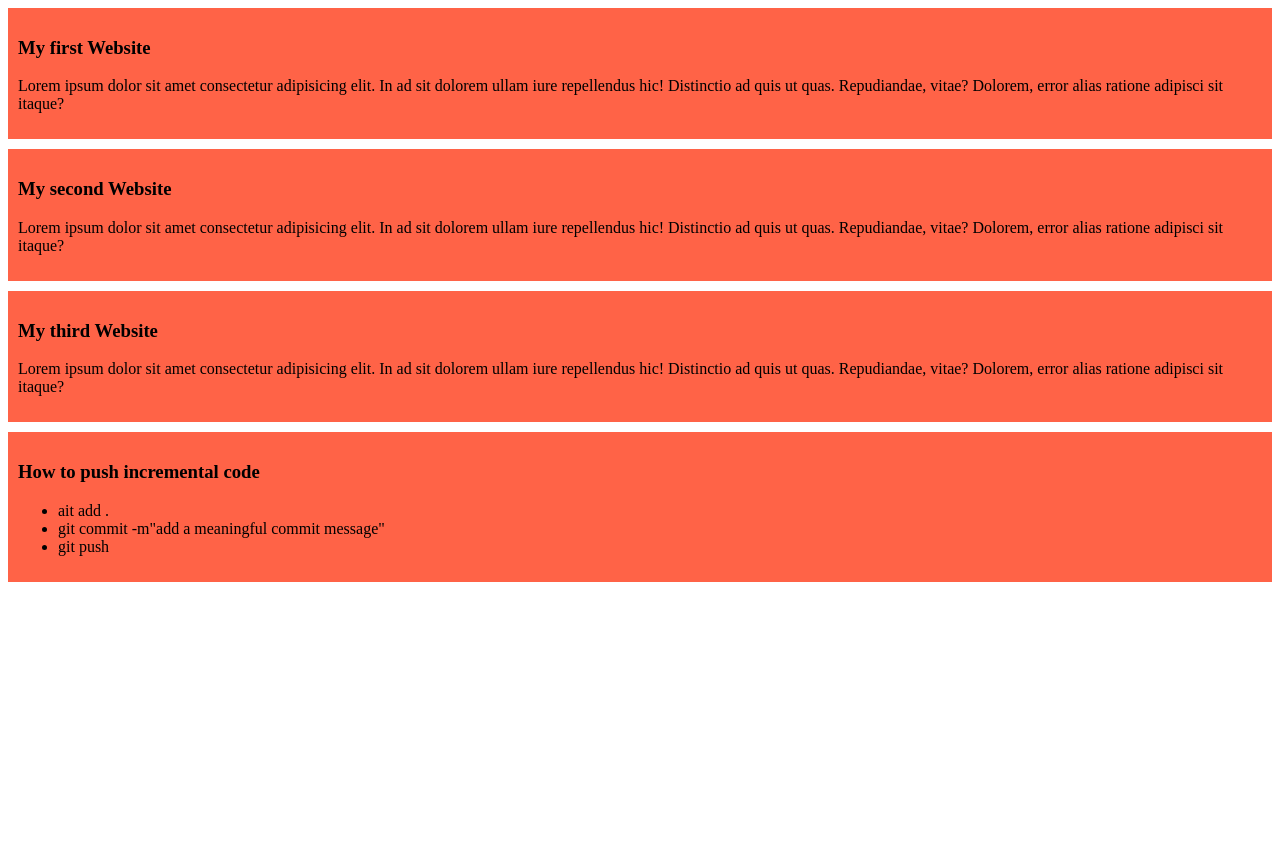
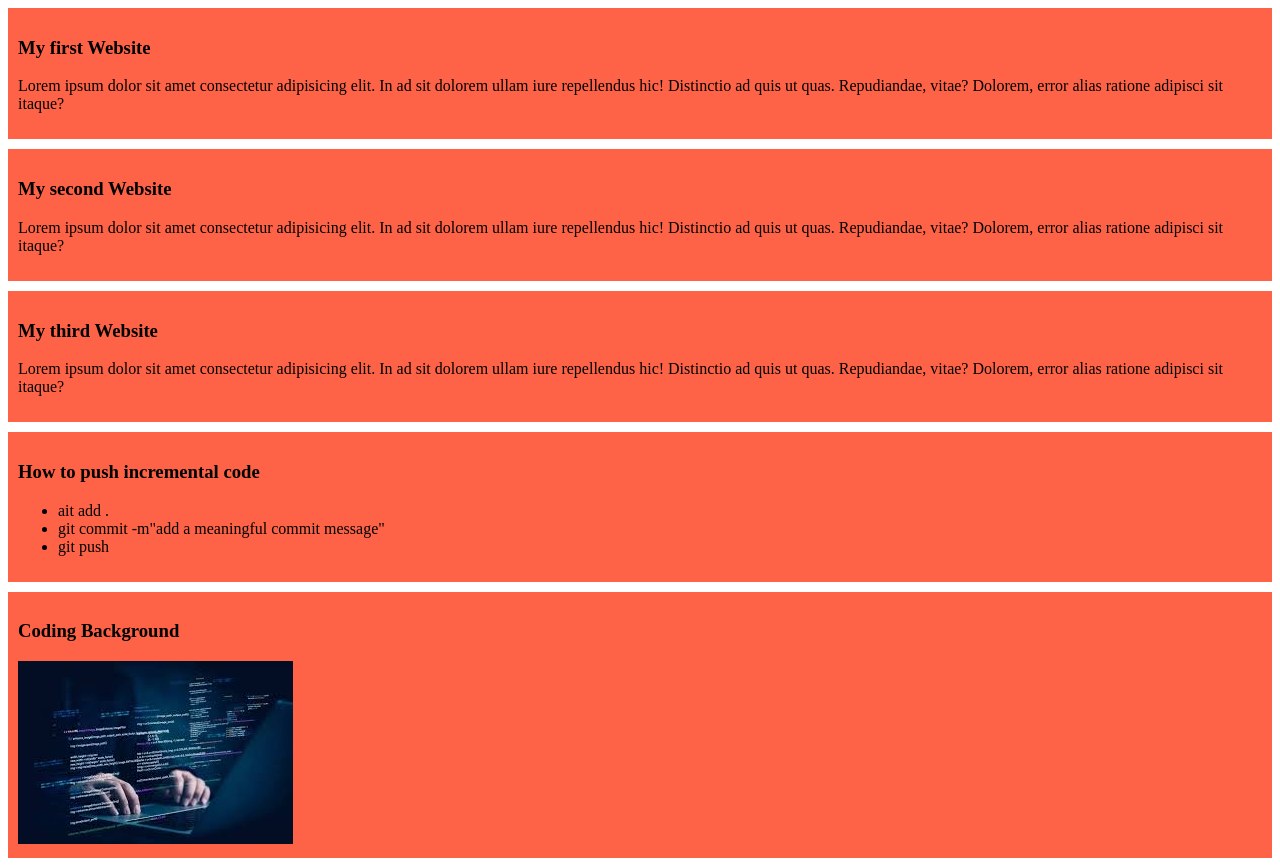
Before and after one commit to 200-hassan/my-simple-website, a plain HTML site: page index.html in a window 1280 px wide. Before the commit the page ends 800 px from the top, so only its background shows below. Drawn offline with Linux system fonts and the light colour scheme.

Commit message:
added a Coding Background

```diff
--- a/index.html
+++ b/index.html
@@ -27,5 +27,9 @@
             <li>git push</li>
         </ul>
     </div>
+    <div>
+        <h3>Coding Background</h3>
+        <img src="Images/cd.jpg" alt="">
+    </div>
 </body>
 </html>
```
Also changed, not shown: Images/cd.jpg (added).
